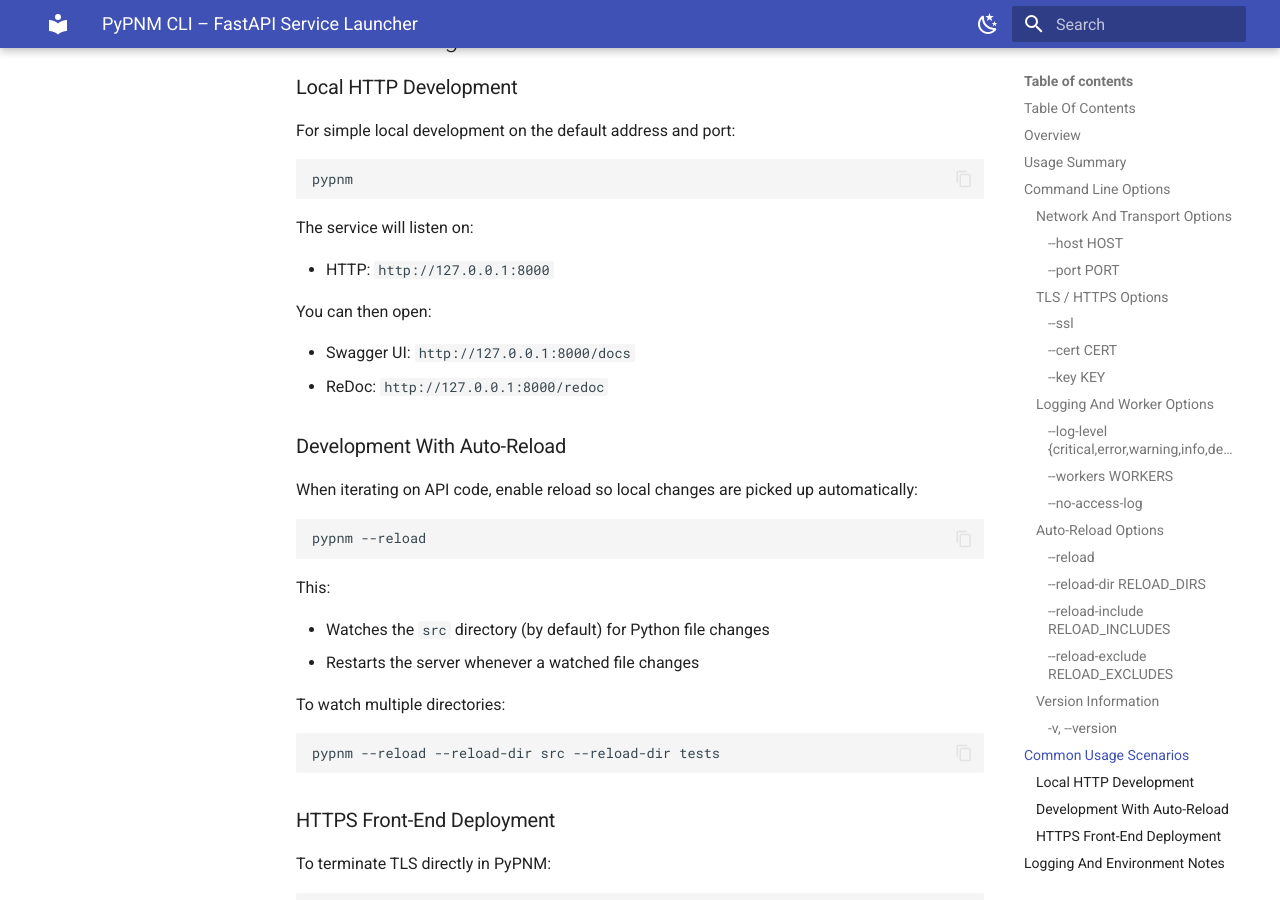
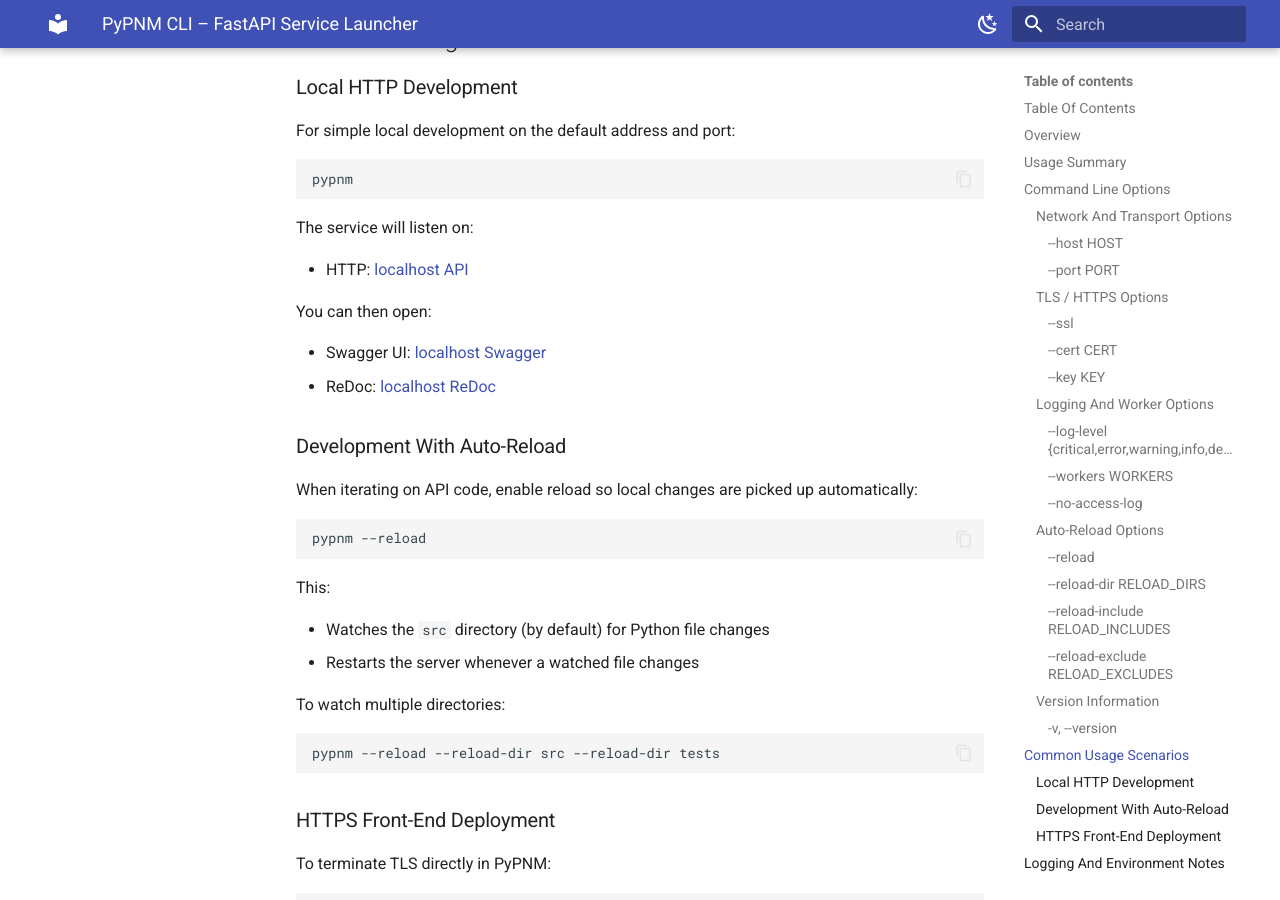
Before and after one commit to mgarcia01752/PyPNM, an MkDocs documentation site: the page built from docs/system/pypnm-cli.md, in a window 1280 px wide and 900 px high, scrolled down 5903 px. Built offline with MkDocs 1.6.1 and Material for MkDocs 9.7.7, drawn with Linux system fonts in a browser that asks for light colours.

Commit message:
Updated Documenation

```diff
--- a/docs/system/pypnm-cli.md
+++ b/docs/system/pypnm-cli.md
@@ -266,12 +266,12 @@
 
 The service will listen on:
 
-- HTTP: `http://127.0.0.1:8000`
+- HTTP: [localhost API](http://127.0.0.1:8000)
 
 You can then open:
 
-- Swagger UI: `http://127.0.0.1:8000/docs`
-- ReDoc: `http://127.0.0.1:8000/redoc`
+- Swagger UI: [localhost Swagger](http://127.0.0.1:8000/docs)
+- ReDoc: [localhost ReDoc](http://127.0.0.1:8000/redoc)
 
 ### Development With Auto-Reload
 
```
Also changed, not shown: docs/api/fast-api/index.md (+2 -2 lines), docs/api/fast-api/single/index.md (+1 -1 lines), docs/examples/cli-pnm-fastapi.md (+2 -2 lines), docs/system/generate-ssl-certificates.md (+2 -2 lines), docs/system/system-config.md (+3 -4 lines).
